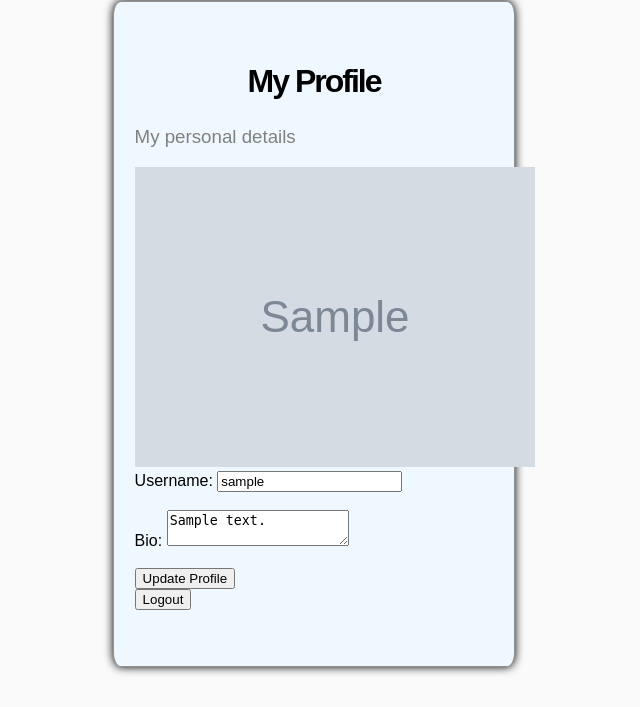
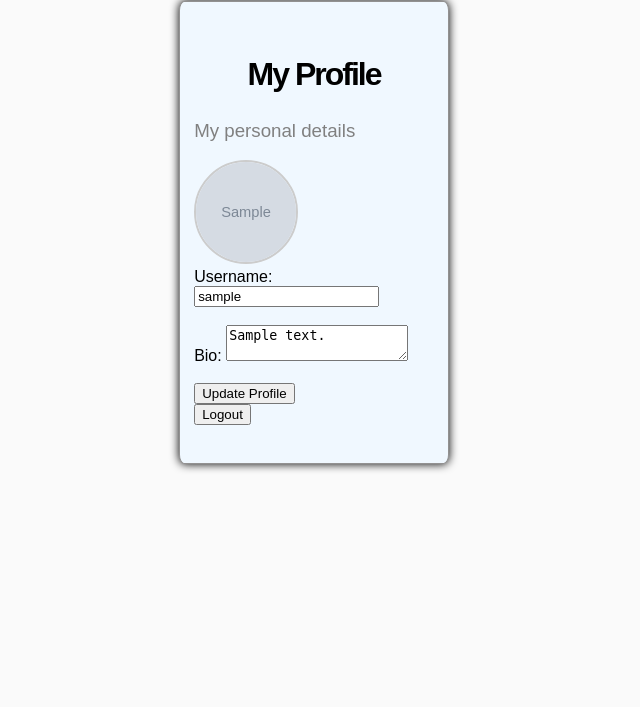
Before and after one commit to KhangN2234/Meal-Plan-Project, a Flask app: template meal_app/templates/profile.html in a window 1280 px wide. Shown: the part 68-775 px from the top of the page, without its empty margins (326-966 px from the left). Run offline with Flask 2, Linux system fonts and the light colour scheme; the template is opened without the code that fills it: most values are stand-ins (such as "Sample title", 1, 10 or a date in 2020); grey boxes marked "Sample" are stand-in pictures.

Commit message:
Added a basic circular profile picture CSS SCRUM-129

```diff
--- a/meal_app/templates/profile.html
+++ b/meal_app/templates/profile.html
@@ -38,6 +38,16 @@
         </div>
     </div>
 
+    <style>
+        /* Very basic style circle (WIP) */
+        .profile-img {
+            width: 100px;
+            height: 100px;
+            border-radius: 50%;
+            border: 2px solid #ccc;
+        }
+    </style>
+
 </body>
 </html>
 {% endblock %}
```
